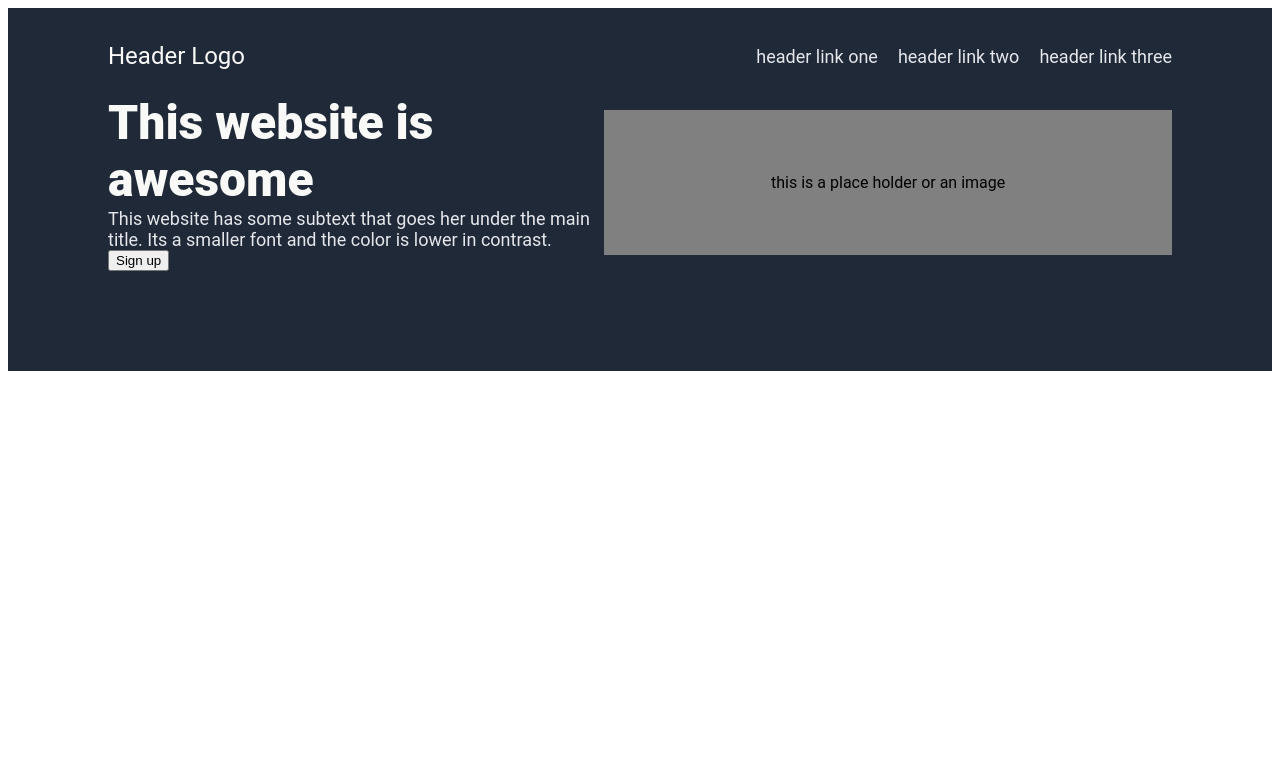
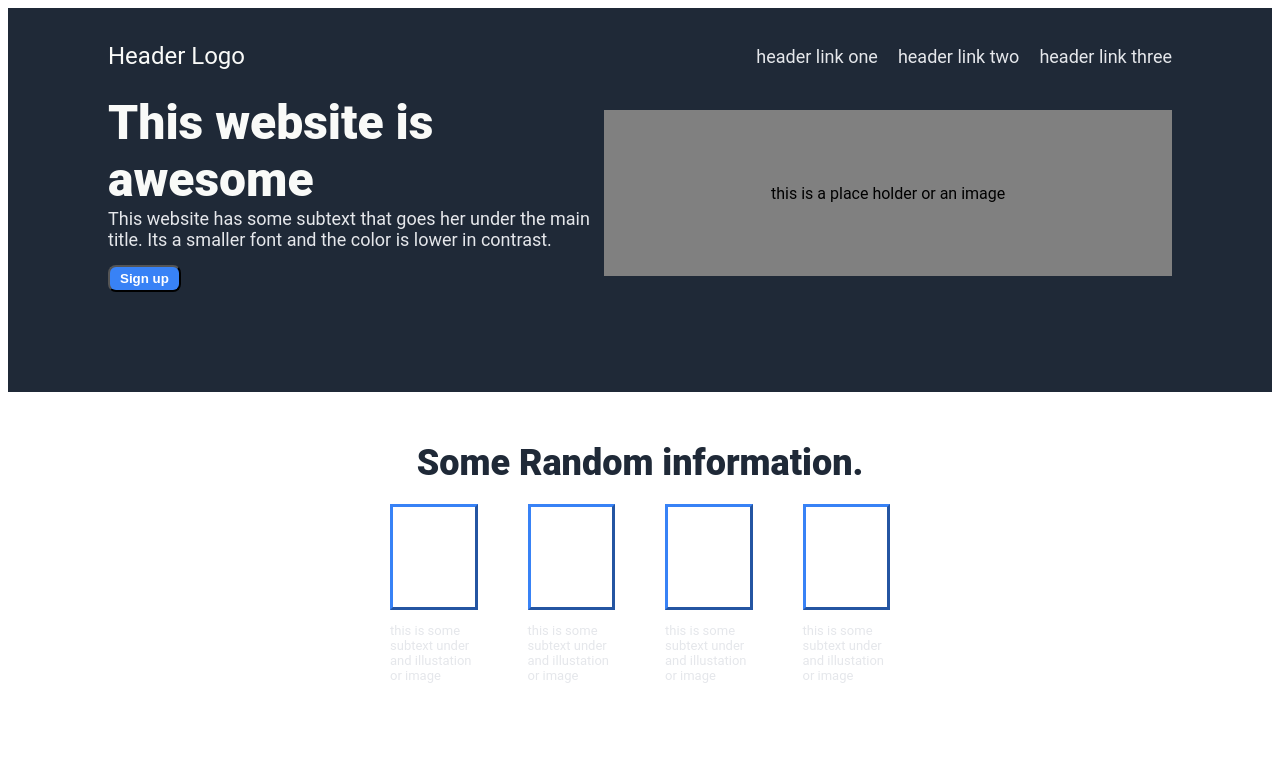
Before and after one commit to gbuitrago/Landing-Page, a plain HTML site: page index.html in a window 1280 px wide. Drawn offline with Linux system fonts and the light colour scheme.

Commit message:
added second part of the web page... randome information with picture holders

```diff
--- a/index.html
+++ b/index.html
@@ -25,5 +25,28 @@
             <p class="img">this is a place holder or an image</p>
         </div>
     </div>
+    <div class="random-info">
+        <div class="info-header">Some Random information.</div>
+        <div class="card-container">
+            <div class="card">
+                <div class="img-hold"></div>
+                <p class="img-text">this is some subtext under and illustation or image</p>
+            </div>
+            <div class="card">
+                <div class="img-hold"></div>
+                <p class="img-text">this is some subtext under and illustation or image</p>
+            </div>
+            <div class="card">
+                <div class="img-hold"></div>
+                <p class="img-text">this is some subtext under and illustation or image</p>
+            </div>
+            <div class="card">
+                <div class="img-hold"></div>
+                <p class="img-text">this is some subtext under and illustation or image</p>
+            </div>
+
+        </div>
+    </div>
+
 </body>
 </html>
--- a/styles.css
+++ b/styles.css
@@ -38,7 +38,7 @@ ul{
 
 }
 
-a, .subtext {
+a, .subtext, .img-text {
     text-decoration: none;
     color: #e5e7eb;
     font-size: 18px
@@ -57,3 +57,46 @@ a, .subtext {
     margin: 0;
     padding: 0
 }
+
+.signup{
+    margin-top: 15px;
+    padding: 4px 10px;
+    background-color: #3882f6;
+    cursor: pointer;
+    border-radius: 8px;
+    color: white;
+    font-weight: bold;
+}
+
+.random-info {
+    display: flex;
+    flex-direction: column;
+    justify-content: center;
+    align-items: center;
+    padding: 50px
+}
+
+.info-header{
+    font-size: 36px;
+    font-weight: 900;
+    color: #1f2937;
+}
+
+.card-container{
+    display: flex;
+    padding: 20px;
+    max-width: 500px;
+    justify-content: space-evenly;
+    gap: 50px
+}
+
+.img-hold{
+    border-color: #3882f6;
+    border-style:outset;
+    max-width: 300px;
+    min-height: 100px;
+}
+
+.img-text{
+    font-size: small;
+}
```
